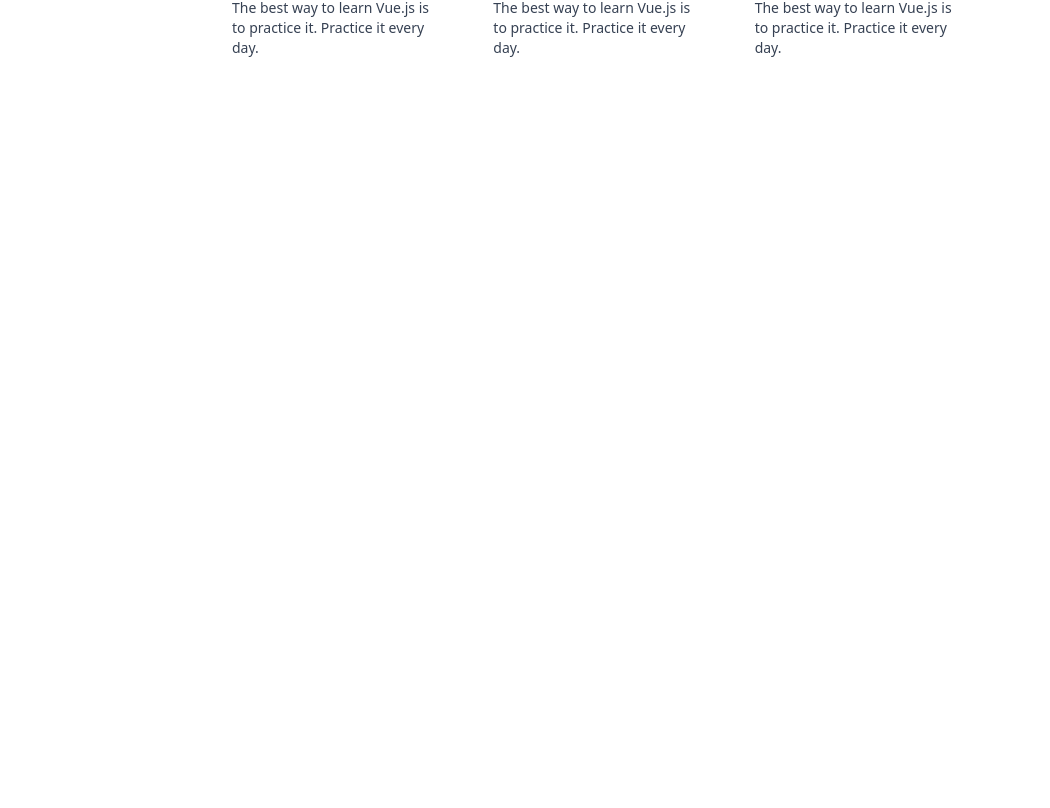
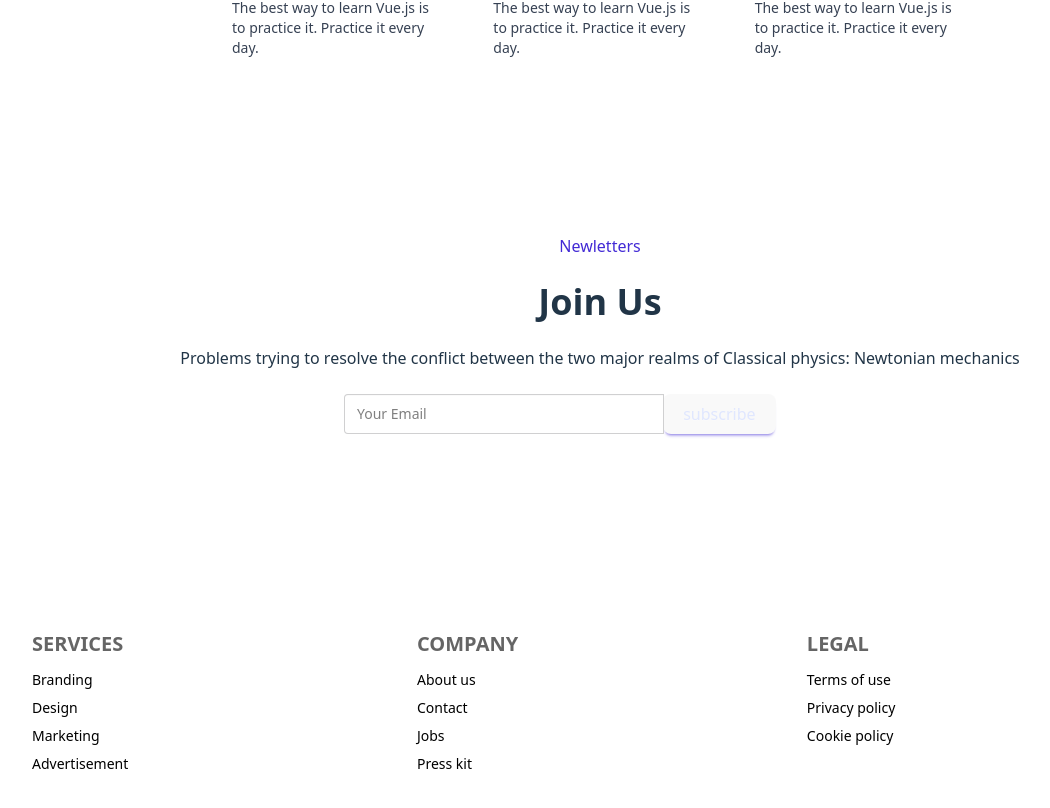
Before and after one commit to EmD-228/my-design-learning, a Vue app: page / in a window 1280 px wide. Shown: the part 4012-4820 px from the top of the page, without its empty margins (40-1090 px from the left). Before the commit the page ends 4278 px from the top, so only its background shows below. Built offline with nearby package versions, Linux system fonts and the light colour scheme.

Commit message:
feat: add Newsletters and Footer sections to App
Import and include Newsletters and Footer components
in the main App layout.

```diff
--- a/src/App.vue
+++ b/src/App.vue
@@ -2,9 +2,11 @@
 import DemartmentsSection from './components/DemartmentsSection.vue';
 import FAQ from './components/FAQ.vue';
 import FeaturesSection from './components/FeaturesSection.vue';
+import Footer from './components/Footer.vue';
 import HeaderSection from './components/HeaderSection.vue';
 import HeroSection from './components/HeroSection.vue';
 import ImpressionSection from './components/ImpressionSection.vue';
+import Newsletters from './components/Newsletters.vue';
 import TestimonialsSection from './components/Testimonials.vue';
 </script>
 
@@ -16,7 +18,8 @@ import TestimonialsSection from './components/Testimonials.vue';
   <ImpressionSection></ImpressionSection>
   <TestimonialsSection></TestimonialsSection>
   <FAQ></FAQ>
-
+  <Newsletters></Newsletters>
+  <Footer></Footer>
 </template>
 
 <style scoped></style>
```
